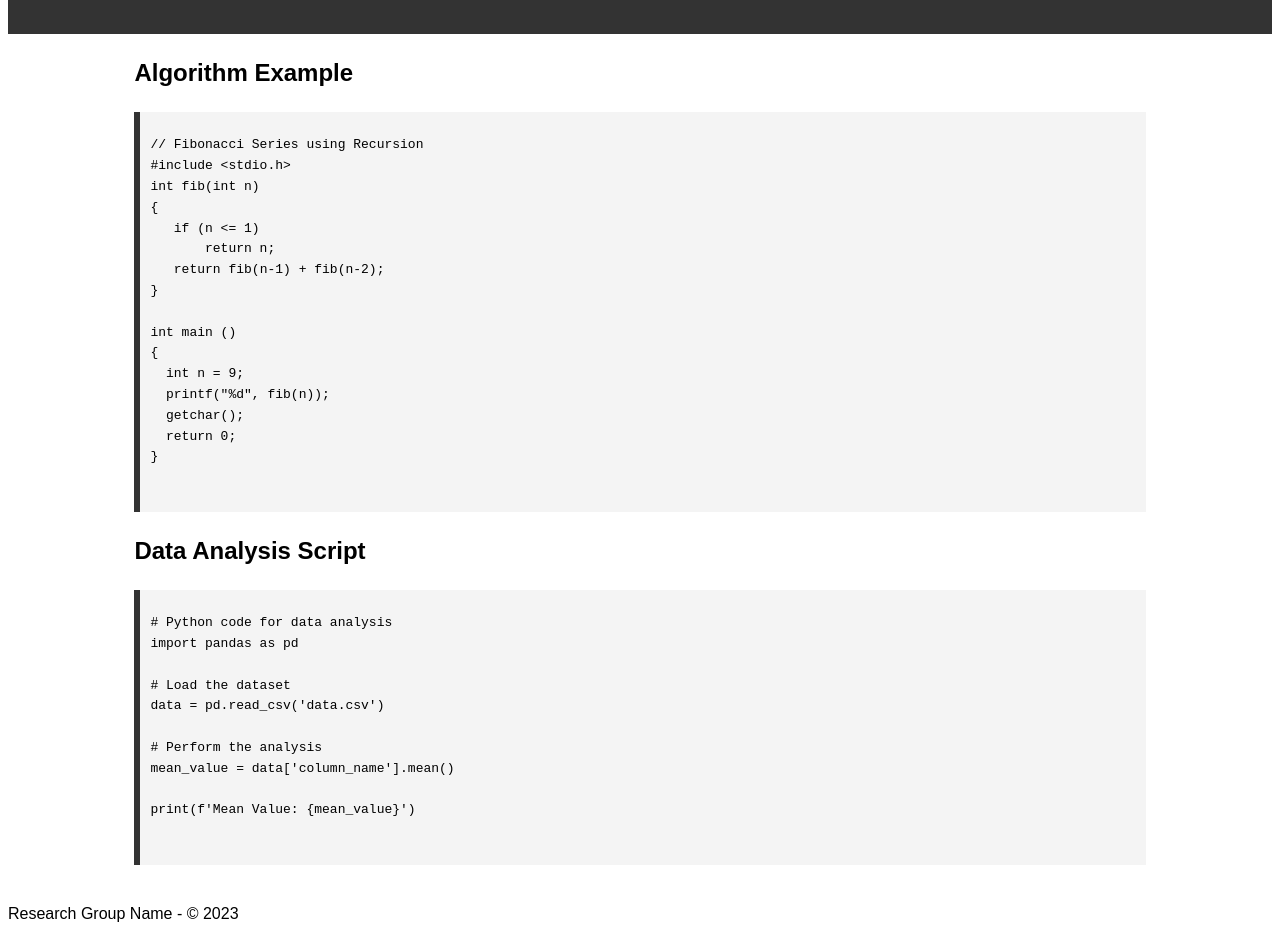
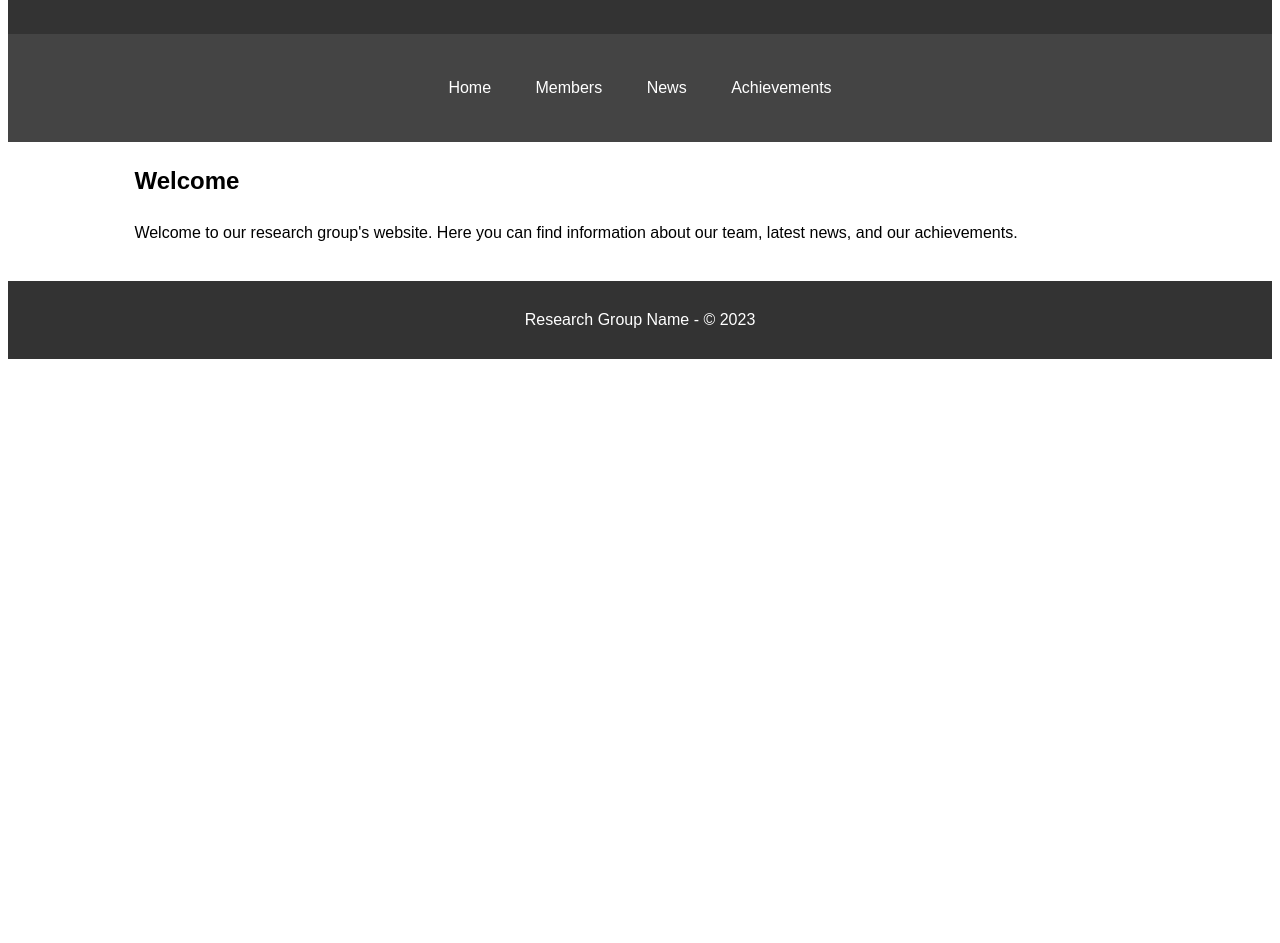
Before and after one commit to CostaliyA/MIPG.github.io, a plain HTML site: page index.html in a window 1280 px wide. Shown: the part 108-1051 px from the top of the page. After the commit the page ends 800 px from the top, so only its background shows below. Drawn offline with Linux system fonts and the light colour scheme.

Commit message:
Update index.html

```diff
--- a/index.html
+++ b/index.html
@@ -3,62 +3,37 @@
 <head>
 <meta charset="UTF-8">
 <meta name="viewport" content="width=device-width, initial-scale=1.0">
-<title>Research Group Code Showcase</title>
+<title>Research Group Homepage</title>
 <style>
   body { font-family: Arial, sans-serif; line-height: 1.6; }
   .container { width: 80%; margin: auto; overflow: hidden; }
   header { background: #333; color: #fff; padding: 20px; text-align: center; }
-  section { margin: 20px 0; }
-  .code-block { background-color: #f4f4f4; border-left: 6px solid #333; margin: 10px 0; padding: 10px; }
-  pre { white-space: pre-wrap; word-wrap: break-word; }
+  nav { background: #444; padding: 10px 0; }
+  nav ul { padding: 0; list-style: none; text-align: center; }
+  nav ul li { display: inline; }
+  nav ul li a { color: white; text-decoration: none; padding: 15px 20px; display: inline-block; }
+  nav ul li a:hover { background: #555; }
+  footer { background: #333; color: #fff; text-align: center; padding: 10px 0; margin-top: 20px; }
 </style>
 </head>
 <body>
   <header>
-    <h1>Welcome to Our Research Group Code Showcase</h1>
+    <h1>Research Group Homepage</h1>
   </header>
+
+  <nav>
+    <ul>
+      <li><a href="index.html">Home</a></li>
+      <li><a href="members.html">Members</a></li>
+      <li><a href="news.html">News</a></li>
+      <li><a href="achievements.html">Achievements</a></li>
+    </ul>
+  </nav>
 
   <div class="container">
     <section>
-      <h2>Algorithm Example</h2>
-      <div class="code-block">
-        <pre>
-// Fibonacci Series using Recursion
-#include &lt;stdio.h&gt;
-int fib(int n)
-{
-   if (n <= 1)
-       return n;
-   return fib(n-1) + fib(n-2);
-}
-
-int main ()
-{
-  int n = 9;
-  printf("%d", fib(n));
-  getchar();
-  return 0;
-}
-        </pre>
-      </div>
-    </section>
-
-    <section>
-      <h2>Data Analysis Script</h2>
-      <div class="code-block">
-        <pre>
-# Python code for data analysis
-import pandas as pd
-
-# Load the dataset
-data = pd.read_csv('data.csv')
-
-# Perform the analysis
-mean_value = data['column_name'].mean()
-
-print(f'Mean Value: {mean_value}')
-        </pre>
-      </div>
+      <h2>Welcome</h2>
+      <p>Welcome to our research group's website. Here you can find information about our team, latest news, and our achievements.</p>
     </section>
   </div>
 
```
